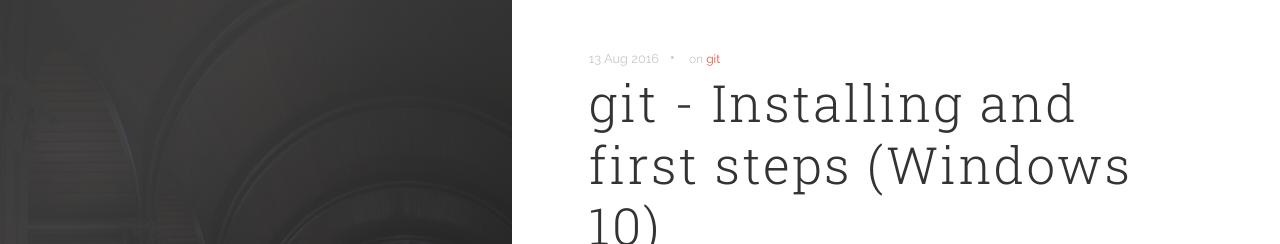
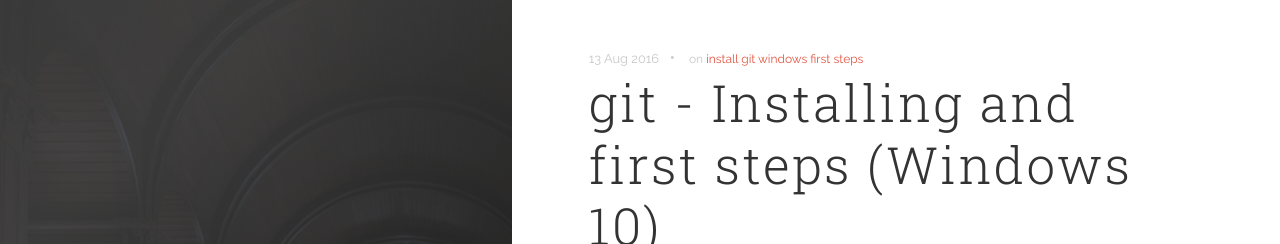
Before and after one commit to brunotemple/brunotemple.github.io, a Jekyll site: the page built from _posts/2016-08-13-git-Installing-and-first-steps-windows-10.markdown, in a window 1280 px wide and 900 px high. Shown: the top 244 px of the window. Built offline with Jekyll 4.4.1, drawn with Linux system fonts in a browser that asks for light colours; nearby versions of some CDN libraries.

Commit message:
post update

```diff
--- a/_posts/2016-08-05-Why-and-how-to-install-Jeykll.markdown
+++ b/_posts/2016-08-05-Why-and-how-to-install-Jeykll.markdown
@@ -2,7 +2,7 @@
 layout: post
 title: Why and how to install Jeykll (Windows 10)
 categories: [jekyll]
-tags: [jekyll]
+tags: [install jekyll windows]
 ---
 
 ### What is Jekyll?
--- a/_posts/2016-08-13-git-Installing-and-first-steps-windows-10.markdown
+++ b/_posts/2016-08-13-git-Installing-and-first-steps-windows-10.markdown
@@ -2,7 +2,7 @@
 layout: post
 title: git - Installing and first steps (Windows 10)
 categories: [git]
-tags: [git]
+tags: [install git windows first steps]
 ---
 
 ### What is GIT?
```
